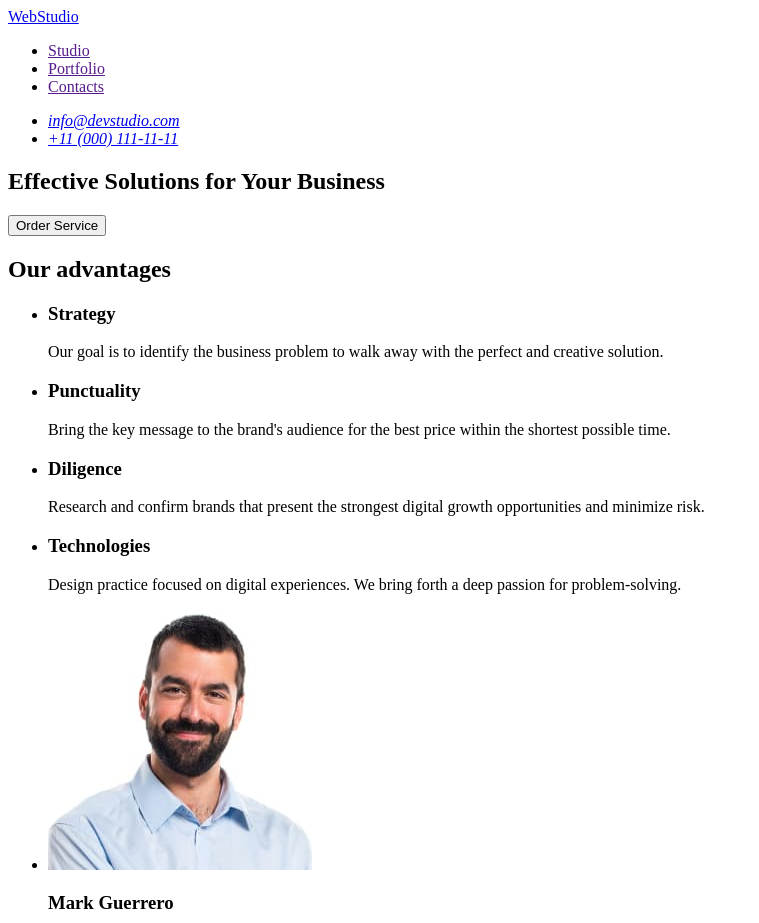
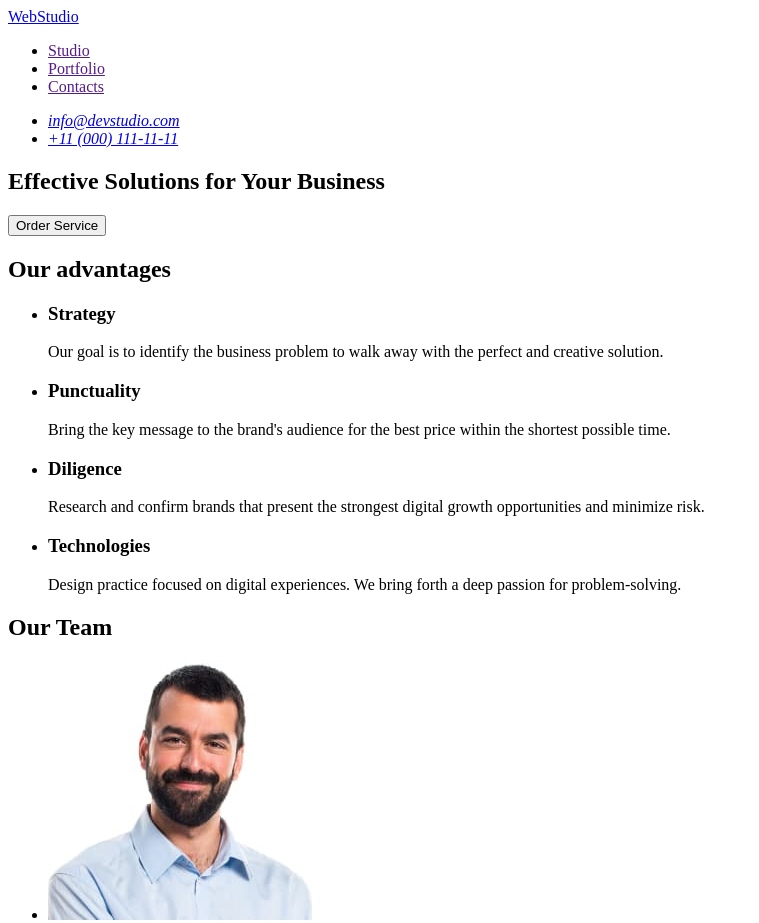
Before and after one commit to Legion12021/goit-markup-hw-01, a plain HTML site: page index.html in a window 1280 px wide. Shown: the top 923 px of the page, without its empty margins (0-759 px from the left). Drawn offline with Linux system fonts and the light colour scheme.

Commit message:
upadate index.html

```diff
--- a/index.html
+++ b/index.html
@@ -65,6 +65,7 @@
       </section>
       <!-- Our Team -->
       <section>
+        <h2>Our Team</h2>
         <ul>
           <li>
             <img src="./images/img0.jpg" alt="foto Mark Guerrero" width="264" />
```
